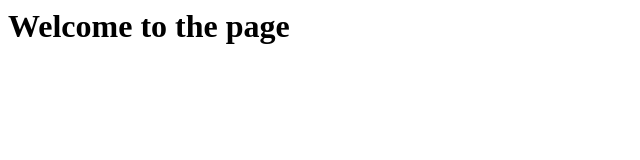
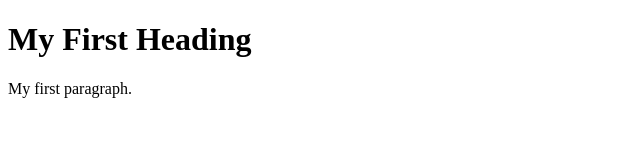
Before and after one commit to Sayoni98/Jenkins_1, a plain HTML site: page index.html in a window 1280 px wide. Shown: the whole page, without its empty margins (0-640 px from the left). Drawn offline with Linux system fonts and the light colour scheme.

Commit message:
2ndcommit

```diff
--- a/index.html
+++ b/index.html
@@ -1,5 +1,10 @@
+<!DOCTYPE html>
 <html>
-  <head>
-    <h1>Welcome to the page</h1>
-  </head>
+<body>
+
+<h1>My First Heading</h1>
+
+<p>My first paragraph.</p>
+
+</body>
 </html>
```
